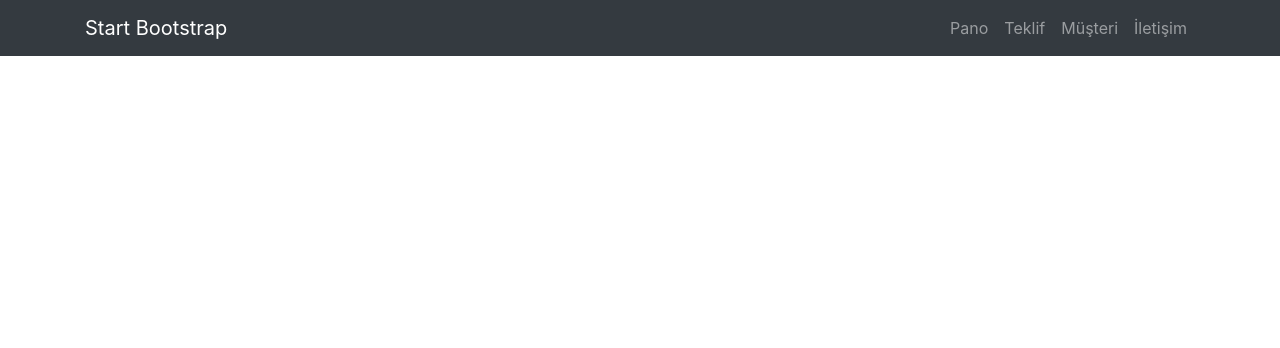
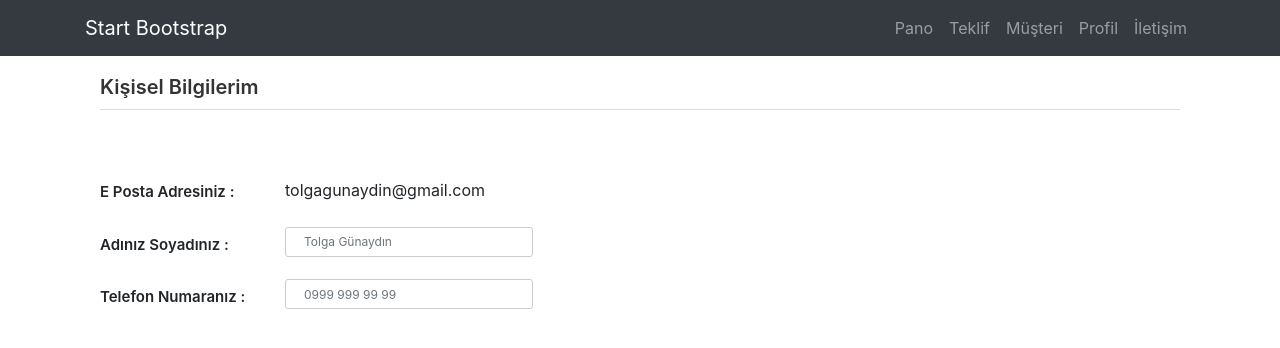
Before and after one commit to tolgagnydnn/teklifsts, a Vue app in the folder web/: page /profil in a window 1280 px wide. Shown: the top 348 px of the page. Built offline with nearby package versions, Linux system fonts and the light colour scheme.

Commit message:
Profil sayfası yapıldı. V-model bağlantıları yapıldı.

```diff
--- a/web/public/index.html
+++ b/web/public/index.html
@@ -6,7 +6,7 @@
     <meta name="description" content="">
     <meta name="author" content="">
 
-    <title>Bare - Start Bootstrap Template</title>
+    <title> Teklif Listesi </title>
 
 
 
--- a/web/src/assets/css/site.css
+++ b/web/src/assets/css/site.css
@@ -29,3 +29,30 @@
   .acikTeklifler thead {
     background: #ddd;
   }
+
+  .profile label {
+    font-size: 15px;
+    font-weight: 600;
+  }
+
+  .profile .title p {
+    font-size: 20px;
+    color:#333;
+    font-weight: 600;
+    padding-bottom: 7px;
+    border-bottom:solid 1px #ddd;
+  }
+
+  .profile .form-control {
+    height: 30px;
+    padding: 5px 18px;
+    background-color: #fff;
+    background-image: none;
+    border: 1px solid #ccc;
+    border-radius: 3px;
+    font-size: 12px;
+  }
+
+  .profile .form-control:focus {
+    box-shadow: none;
+  }
--- a/web/src/components/Header.vue
+++ b/web/src/components/Header.vue
@@ -18,6 +18,9 @@
             <router-link to="/musteri/liste" class="nav-link" exact>Müşteri</router-link>
           </li>
           <li class="nav-item">
+            <router-link to="/profil" class="nav-link" exact>Profil</router-link>
+          </li>
+          <li class="nav-item">
             <a class="nav-link" href="#">İletişim</a>
           </li>
         </ul>
--- /dev/null
+++ b/web/src/components/Profil.vue
@@ -0,0 +1,49 @@
+<template>
+
+<section class="profile">
+  <div class="container">
+    <div class="title">
+      <p> Kişisel Bilgilerim </p>
+    </div>
+    <div class="row py-5">
+      <div class="col-lg-12 col-md-12 col-sm-12 col-12">
+        <form>
+          <div class="form-group row">
+            <label class="col-lg-2 col-md-2 col-sm-2 col-6 col-form-label">E Posta Adresiniz :</label>
+            <div class="col-lg-3 col-md-3 col-sm-3 col-6 mt-1">
+              <span> tolgagunaydin@gmail.com </span>
+            </div>
+          </div>
+          <div class="form-group row">
+            <label class="col-lg-2 col-md-2 col-sm-2 col-6 col-form-label">Adınız Soyadınız :</label>
+            <div class="col-lg-3 col-md-3 col-sm-3 col-6">
+              <input v-model.trim="kullanici.adi" type="text" class="form-control" placeholder="Tolga Günaydın">
+            </div>
+          </div>
+          <div class="form-group row">
+            <label class="col-lg-2 col-md-2 col-sm-2 col-6 col-form-label">Telefon Numaranız :</label>
+            <div class="col-lg-3 col-md-3 col-sm-3 col-6">
+              <input type="text" v-model.trim.number="kullanici.telefon" class="form-control" placeholder="0999 999 99 99">
+            </div>
+          </div>
+        </form>
+      </div>
+    </div>
+  </div>
+</section>
+
+</template>
+
+
+<script>
+  export default{
+    data(){
+      return {
+        kullanici:{
+          adi:"",
+          telefon:""
+        }
+      }
+    }
+  }
+</script>
--- a/web/src/router.js
+++ b/web/src/router.js
@@ -4,6 +4,7 @@ import Router from 'vue-router'
 import Pano from './components/Pano.vue'
 import TeklifListe from './components/Teklif/Liste.vue'
 import MusteriListe from './components/Musteri/Liste.vue'
+import Profil from './components/Profil.vue'
 
 Vue.use(Router)
 
@@ -22,6 +23,11 @@ const routes = [
         path: '/musteri/liste',
         name: 'musteri',
         component: MusteriListe,
+    },
+    {
+      path:'/profil',
+      name:'profil',
+      component:Profil
     }
 ]
 
```
